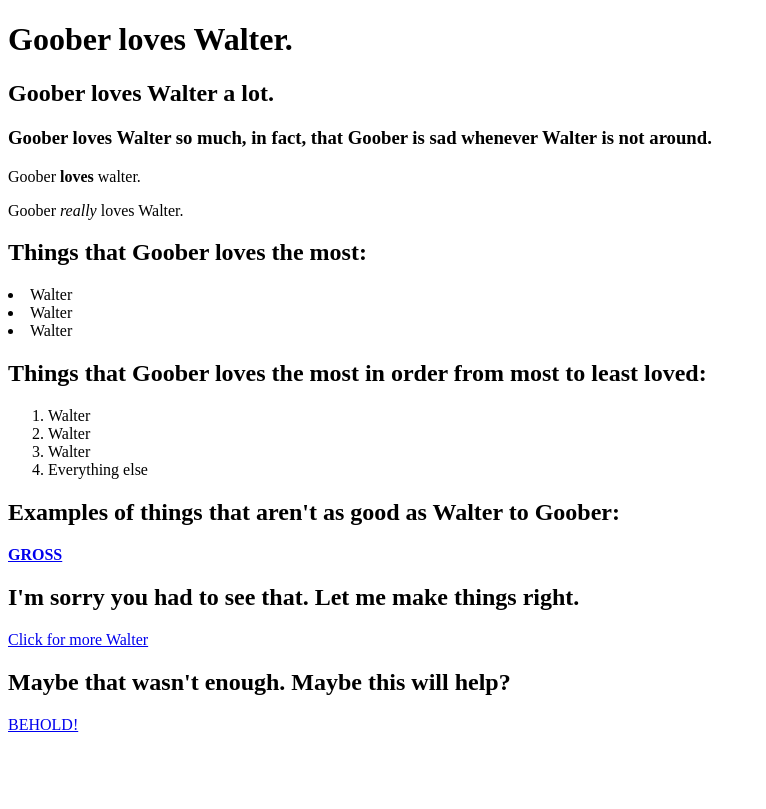
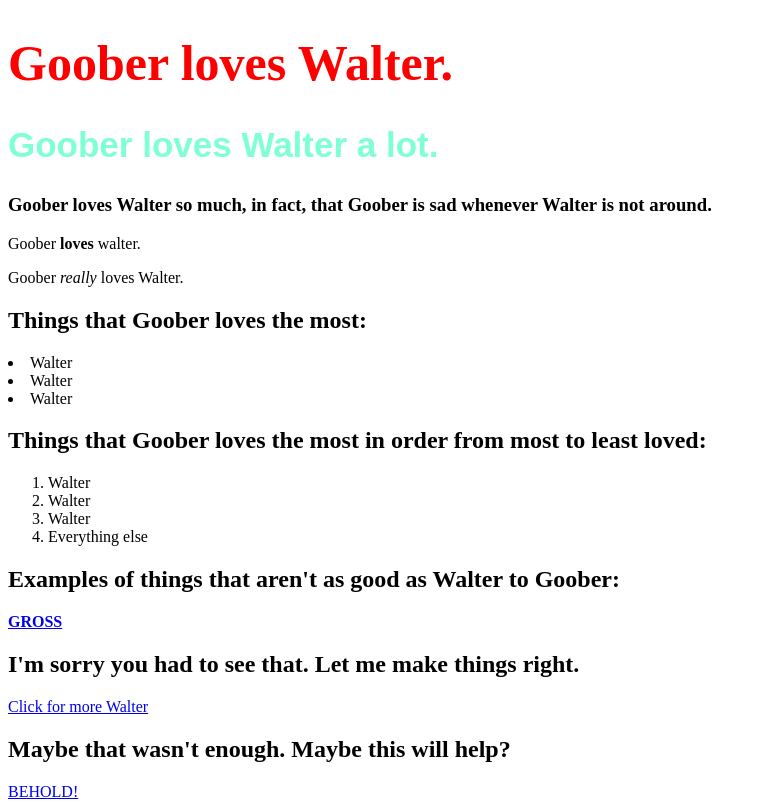
Before and after one commit to CoconutDan/Cheat-sheets, a plain HTML site: page index.html in a window 1280 px wide. Shown: the whole page, without its empty margins (0-766 px from the left). Drawn offline with Linux system fonts and the light colour scheme.

Commit message:
Added basic css elements to index

```diff
--- a/index.html
+++ b/index.html
@@ -4,7 +4,7 @@
 
 <!--All html documents need to begin with <!DOCTYPE html> -->
 
-<html lang="en">
+<html lang="en" class="light">
 
     <!--Afterwards you need an opening and closing of html.
     It is not completely necessary, but it is a good idea to
@@ -31,13 +31,30 @@
 
     <!--Your <body> contains the bulk of textual data on the webpage-->
 
-<h1>Goober loves Walter.</h1>
-<h2>Goober loves Walter a lot.</h2>
+<h1 style="color: red; font-size: 50px;">Goober loves Walter.</h1>
+
+<!-- from this point on, all instructions that involve css
+will begin with a %-->
+
+<!--%style= allows you to change the look of the font in the
+    selected chain. it must be inside of the opening command
+    color: changes the color and font-size: changes the font size
+    you can seperate each attribute with a ;-->
+
+<h2 style="color: aquamarine; font-size: 35px;
+font-family: sans-serif;">
+Goober loves Walter a lot.
+</h2>
+
+<!--%-->
+
+
 <h3>Goober loves Walter so much, in fact, that Goober
     is sad whenever Walter is not around.</h3>
 
     <!--<strong> creates bold text
         <em> createst italicized text
+        <h1/2/3/4/5/6> createsed text
         <h1/2/3/4/5/6> creates headers of different sizes
         <p> createst paragraphs-->
 
@@ -61,9 +78,9 @@
 
 <ol>
     <li>Walter</li>
-<li> Walter</li>
-<li> Walter</li>
-<li>Everything else</li>
+    <li> Walter</li>
+    <li> Walter</li>
+    <li>Everything else</li>
 </ol>
 
 <h2>Examples of things that aren't as good as Walter to Goober:</h2>
@@ -88,13 +105,20 @@
 
         <!---using <img> you can post an image using html.
         img is self contained and doesn't need closing.
-    in this example I would use <img src=./walter-pics/walter.jpg>
-    to show the image outright on the webpage. I didn't inclue it
-    directly on this page because it takes up too much space.-->
+        in this example I would use
+        <img src="./walter-pics/walter.jpg" alt="walter is good">
+        to show the image outright on the webpage. I didn't inclue it
+     directly on this page because it takes up too much space.
+     I don't know how to resize the image yet :(-->
 
 
+    <!-- The <img> tag should contain 2 attributes
+        src="[image location]"
+        alt="[Description of image]"
 
-    </p>
+     </p>
+
+
 
 </body>
 
```
